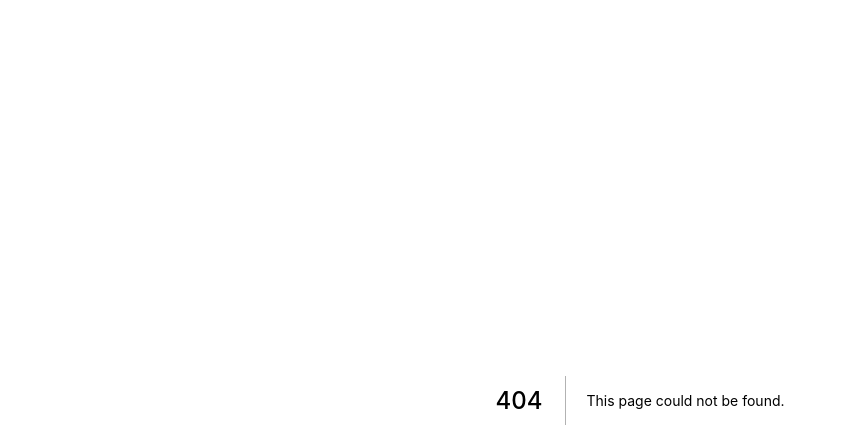
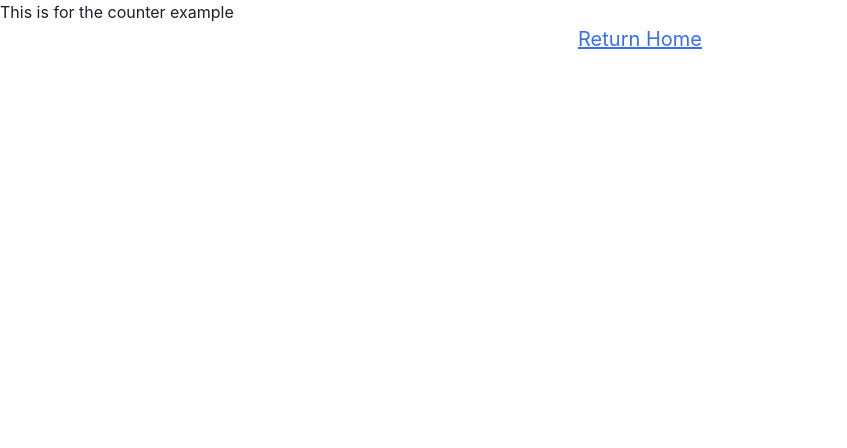
Before and after one commit to thisdot/starter.dev, a Next.js app in the folder starters/next-routing-chakra-ui/: page /counter-example in a window 1280 px wide. Before the commit this address had no page. Shown: the top 448 px of the page, without its empty margins (0-847 px from the left). Built offline with nearby package versions, Linux system fonts and the light colour scheme.

Commit message:
fix: routing

```diff
--- /dev/null
+++ b/starters/next-routing-chakra-ui/src/pages/counter-example/index.tsx
@@ -0,0 +1,16 @@
+import type { NextPage } from 'next';
+import Link from 'next/link';
+import { Center } from '@chakra-ui/react';
+
+const Counter: NextPage = () => {
+  return (
+    <>
+      This is for the counter example
+      <Center fontSize="xl" textDecoration="underline" color="#376fec">
+        <Link href="/">Return Home</Link>
+      </Center>
+    </>
+  );
+};
+
+export default Counter;
--- a/starters/next-routing-chakra-ui/src/pages/index.tsx
+++ b/starters/next-routing-chakra-ui/src/pages/index.tsx
@@ -10,7 +10,7 @@ type Routes = {
 
 const Home: NextPage = () => {
   const routesArr: Routes[] = [
-    { text: 'See Counter example component', route: '/counter-example' },
+    { text: 'See Counter example component', route: 'counter-example' },
     { text: 'See Fetch example component', route: 'fetch-example' },
   ];
 
```
